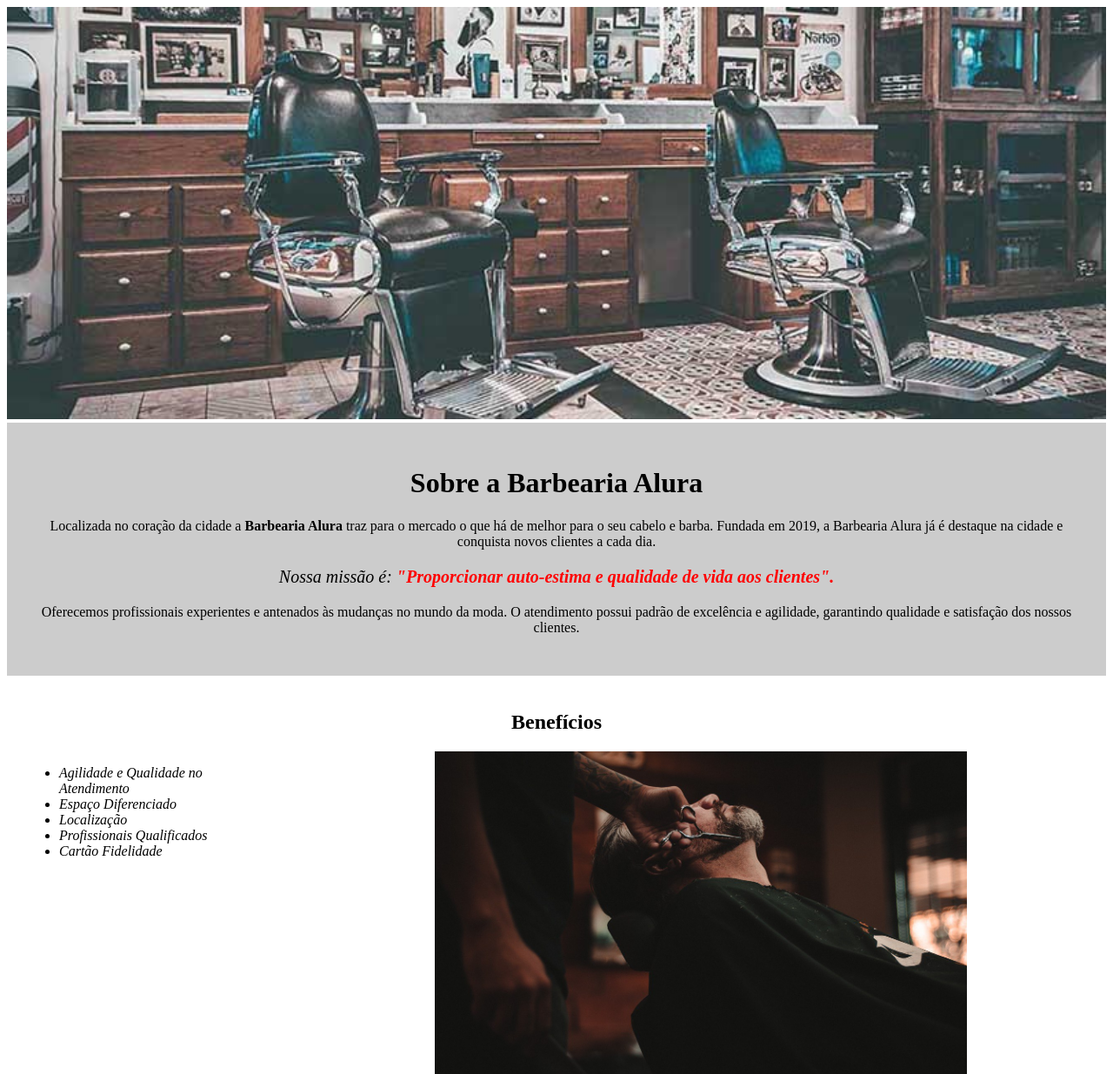
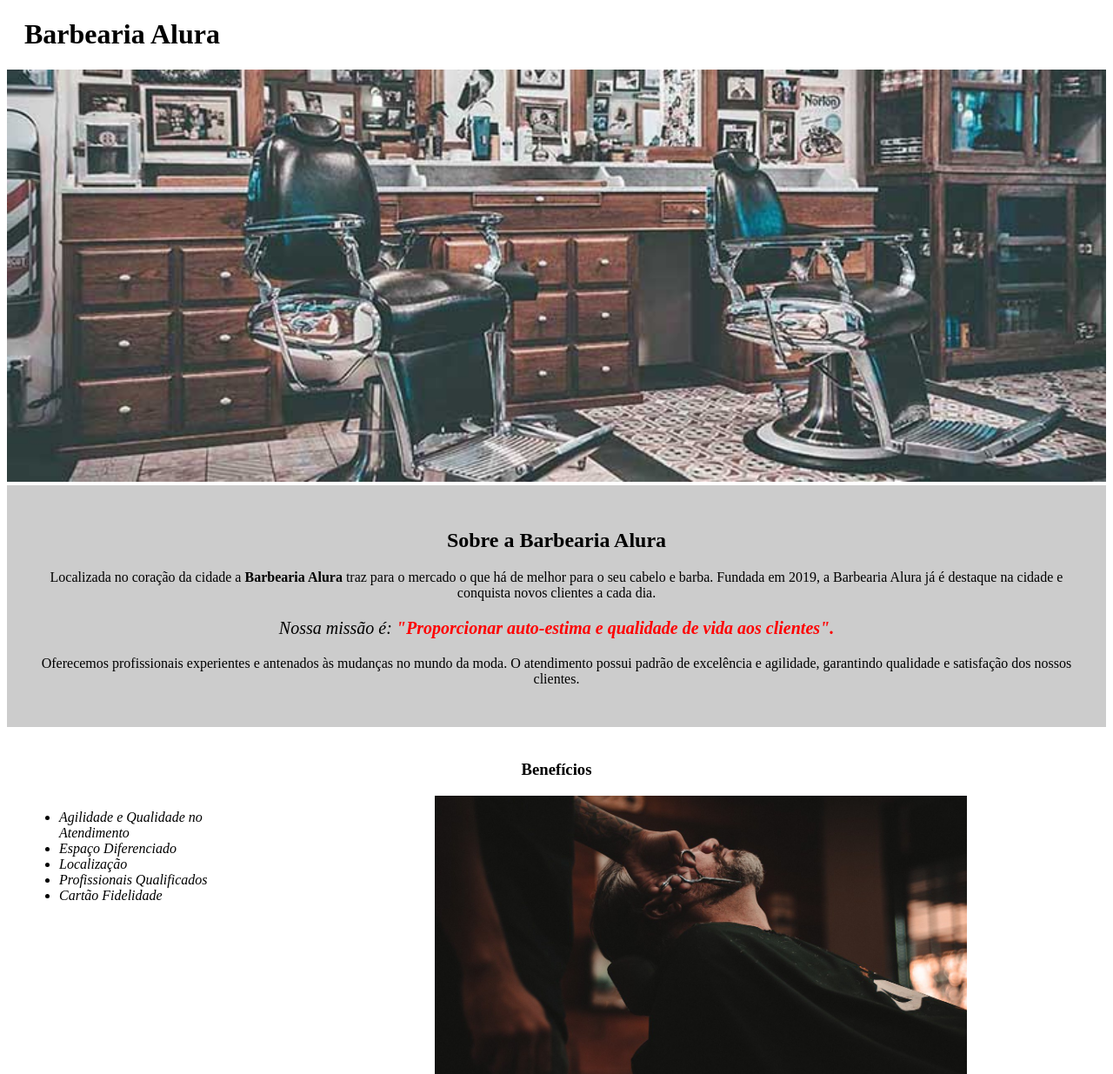
Before and after one commit to sabrinagomesb/oracle-one-t5, a plain HTML site: page HTLM5_CSS3/index.html in a window 1280 px wide. Shown: the top 1235 px of the page at 87% size. Drawn offline with Linux system fonts and the light colour scheme.

Commit message:
adiciona header

```diff
--- a/HTLM5_CSS3/index.html
+++ b/HTLM5_CSS3/index.html
@@ -9,9 +9,10 @@
   </head>
   <body>
     <main>
+      <header><h1 class="tituloPrincipal">Barbearia Alura</h1></header>
       <img id="banner" src="./images/banner.jpg" alt="banner barbearia" />
       <div class="principal">
-        <h1>Sobre a Barbearia Alura</h1>
+        <h2 class="tituloCenter">Sobre a Barbearia Alura</h2>
 
         <p>
           Localizada no coração da cidade a
@@ -37,7 +38,7 @@
       </div>
 
       <div class="beneficios">
-        <h2>Benefícios</h2>
+        <h3 class="tituloCenter">Benefícios</h3>
         <ul>
           <li class="items">Agilidade e Qualidade no Atendimento</li>
           <li class="items">Espaço Diferenciado</li>
--- a/HTLM5_CSS3/style.css
+++ b/HTLM5_CSS3/style.css
@@ -1,6 +1,10 @@
 /* body {
   background: #cccccc;
 } */
+
+.tituloPrincipal {
+  padding-left: 20px;
+}
 
 #banner {
   width: 100%;
@@ -11,7 +15,7 @@
   padding: 30px;
 }
 
-h1 {
+.tituloCenter {
   text-align: center;
 }
 
@@ -32,10 +36,6 @@ em strong {
   padding: 20px;
 }
 
-h2 {
-  text-align: center;
-}
-
 ul {
   display: inline-block;
   vertical-align: top;
```
